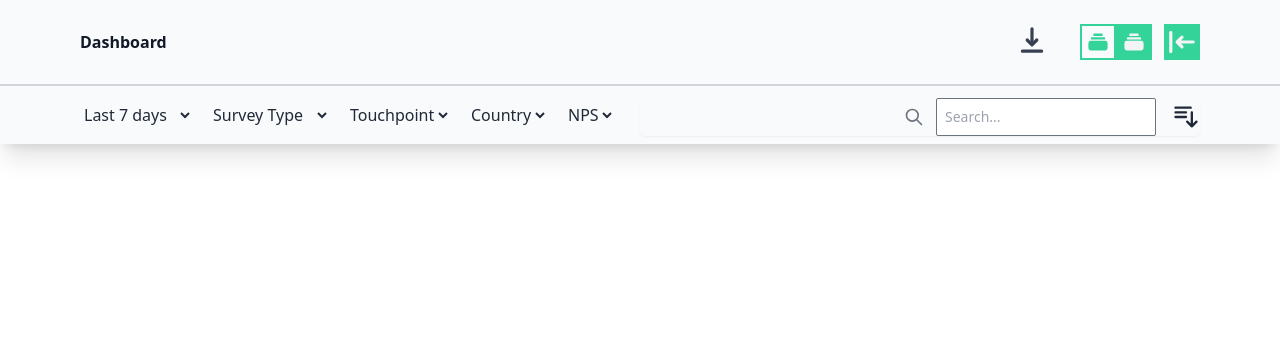
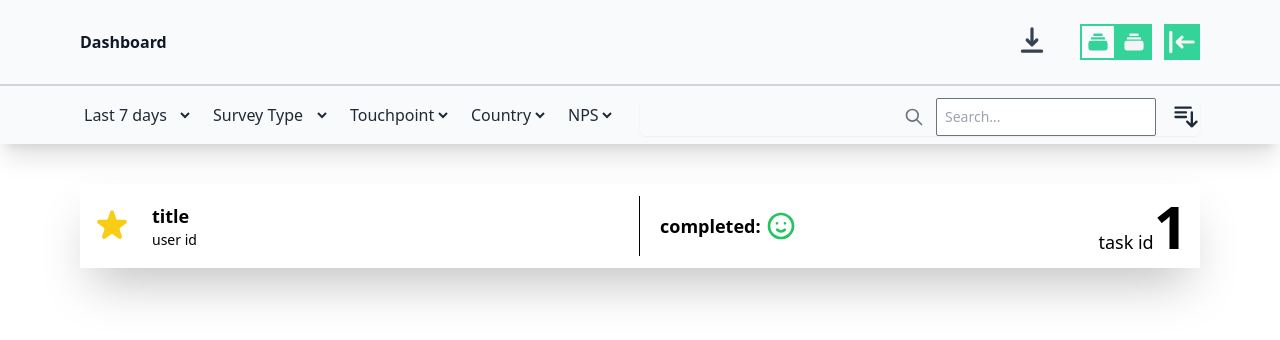
Before and after one commit to kizeenn/ee-task, a Next.js app: page / in a window 1280 px wide. Shown: the top 340 px of the page. Built offline with nearby package versions, Linux system fonts and the light colour scheme.

Commit message:
Create todos with placeholders

```diff
--- /dev/null
+++ b/src/components/todos.tsx
@@ -0,0 +1,30 @@
+import { StarIcon } from "@heroicons/react/solid";
+import { EmojiHappyIcon } from "@heroicons/react/outline";
+
+export default function Todos() {
+  return (
+    <div className="w-full px-20 flex items-center mt-10">
+      <div className="w-full shadow-2xl bg-white p-3 flex">
+        <div className="flex items-center border-r border-black w-1/2">
+          <StarIcon className="h-10 w-10 text-yellow-400" />
+          <div className="ml-5">
+            <h1 className="font-bold text-lg truncate max-w-md">title</h1>
+            <h2 className="text-sm">user id</h2>
+          </div>
+        </div>
+
+        <div className="w-1/2 flex justify-between">
+          <div className="flex ml-5 items-center">
+            <p className="font-bold text-lg">completed:</p>
+            <EmojiHappyIcon className="h-8 w-8 text-green-500 ml-1" />
+          </div>
+
+          <div className="flex items-end ml-10">
+            <p className="text-lg">task id</p>
+            <p className="text-6xl font-bold">1</p>
+          </div>
+        </div>
+      </div>
+    </div>
+  );
+}
--- a/src/pages/index.tsx
+++ b/src/pages/index.tsx
@@ -2,12 +2,14 @@ import type { NextPage } from "next";
 
 import Dashboard from "../components/dashboard";
 import Filters from "../components/filters";
+import Todos from "../components/todos";
 
 const Home: NextPage = () => {
   return (
     <>
       <Dashboard />
       <Filters />
+      <Todos />
     </>
   );
 };
```
